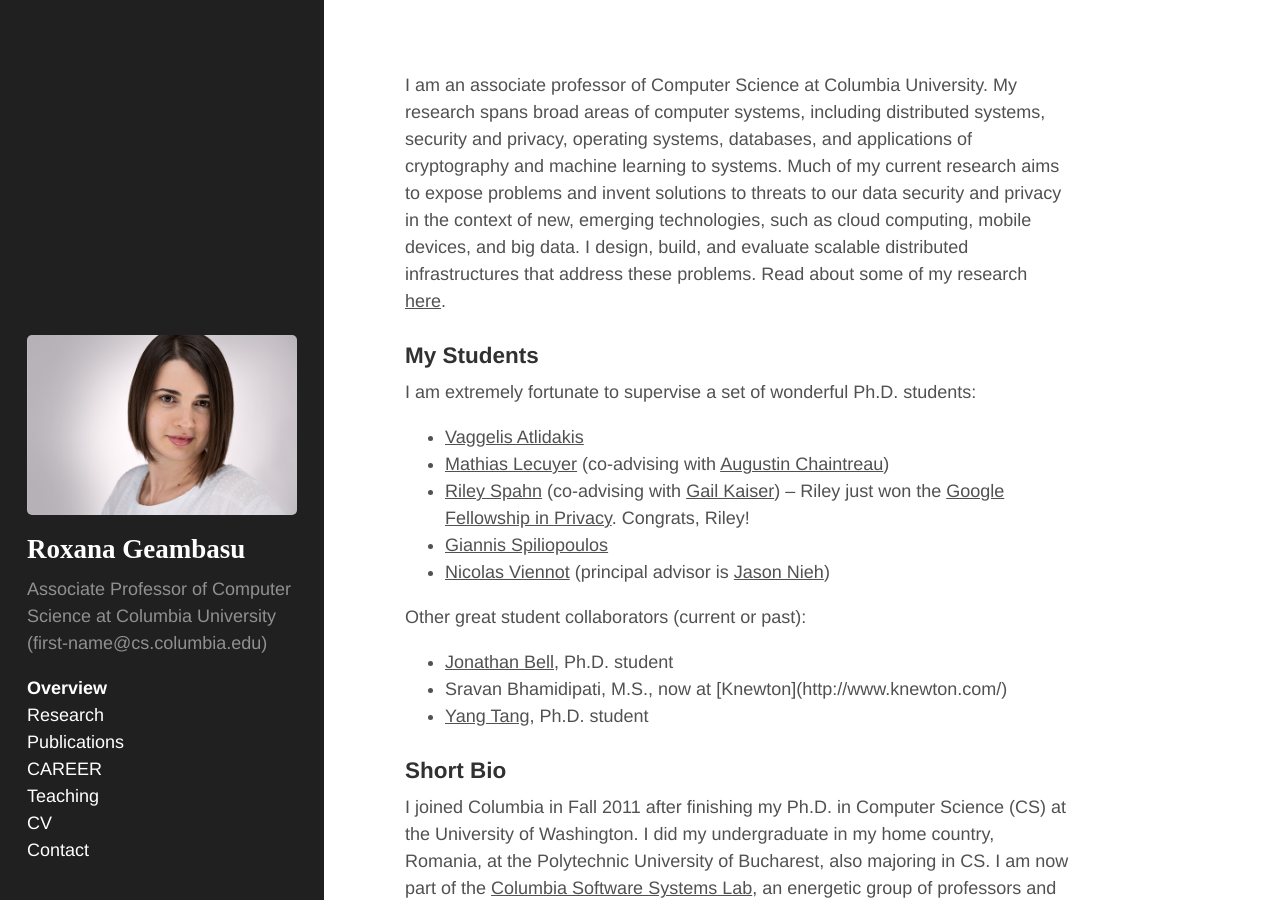
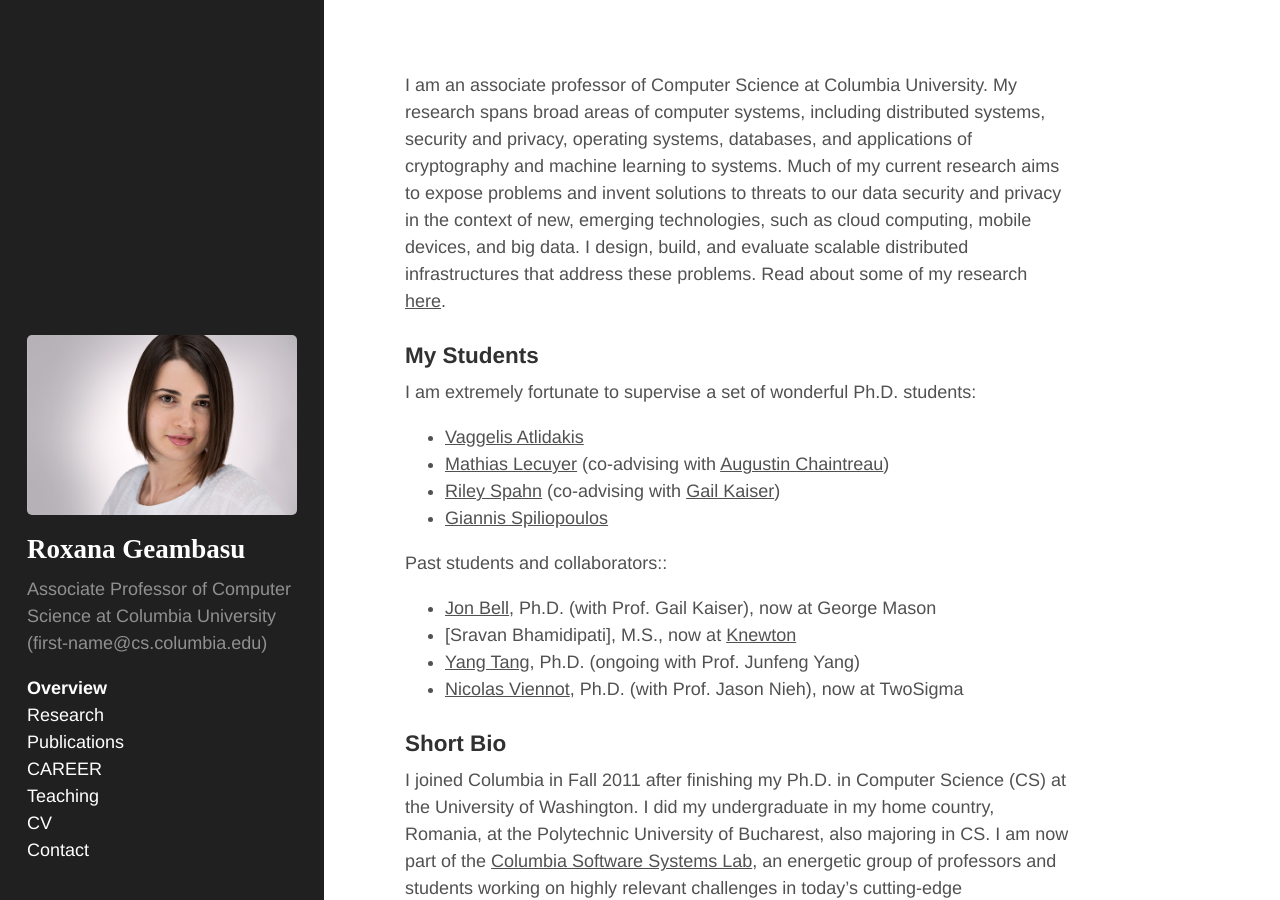
Before and after one commit to roxanageambasu/roxanageambasu.github.io, a Jekyll site: the page built from index.md, in a window 1280 px wide and 900 px high. Built offline with Jekyll 4.4.1, drawn with Linux system fonts in a browser that asks for light colours.

Commit message:
fixed students

```diff
--- a/index.md
+++ b/index.md
@@ -17,17 +17,14 @@ I am extremely fortunate to supervise a set of wonderful Ph.D. students:
 * [Vaggelis Atlidakis](http://www.cs.columbia.edu/~vatlidak/)
 * [Mathias Lecuyer](http://www.cs.columbia.edu/~mathias/) (co-advising with [Augustin Chaintreau](http://www.cs.columbia.edu/~augustin/))
 * [Riley Spahn](http://www.cs.columbia.edu/~riley/) (co-advising with [Gail
-  Kaiser](http://www.cs.columbia.edu/~kaiser/)) -- Riley just won the [Google Fellowship in Privacy](http://googleresearch.blogspot.com/2015/02/announcing-2015-north-american-google.html). Congrats, Riley!
+  Kaiser](http://www.cs.columbia.edu/~kaiser/))
 * [Giannis Spiliopoulos](http://spiliopoulos.github.io/)
-* [Nicolas Viennot](https://github.com/nviennot) (principal advisor is [Jason
-  Nieh](http://www.cs.columbia.edu/~nieh/))
 
-Other great student collaborators (current or past):
-<ul>
-    <li><a href="http://jonbell.net">Jonathan Bell</a>, Ph.D. student</li>
-    <li>Sravan Bhamidipati, M.S., now at [Knewton](http://www.knewton.com/)</li>
-    <li><a href="http://www.cs.columbia.edu/~ty/">Yang Tang</a>, Ph.D. student</li>
-</ul>
+Past students and collaborators::
+* [Jon Bell](http://jonbell.net), Ph.D. (with Prof. Gail Kaiser), now at George Mason
+* [Sravan Bhamidipati], M.S., now at [Knewton](http://www.knewton.com/)
+* [Yang Tang](http://www.cs.columbia.edu/~ty/), Ph.D. (ongoing with Prof. Junfeng Yang)
+* [Nicolas Viennot](https://github.com/nviennot), Ph.D. (with Prof. Jason Nieh), now at TwoSigma
 
 ### Short Bio
 
```
